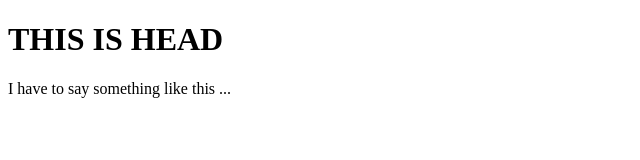
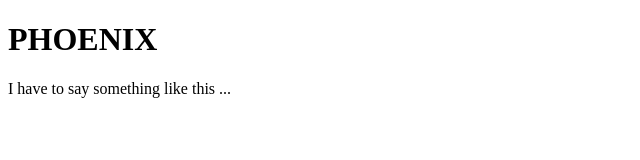
Before and after one commit to ali020514/web-project, a plain HTML site: page index.html in a window 1280 px wide. Shown: the whole page, without its empty margins (0-640 px from the left). Drawn offline with Linux system fonts and the light colour scheme.

Commit message:
把网页标题修改为phoexin

```diff
--- a/index.html
+++ b/index.html
@@ -16,7 +16,7 @@
 </head>
 <body>
 
-	<h1>THIS IS HEAD</h1>
+	<h1>PHOENIX</h1>
 	<p>I have to say something like this ...</p>
 
 </body>
```
